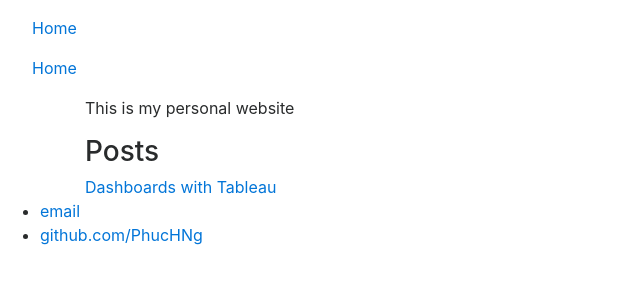
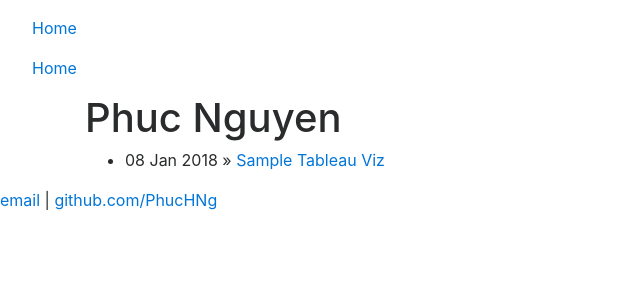
Before and after one commit to phuchonguyen/PhucHNg.github.io, a Jekyll site: the page built from index.html, in a window 1280 px wide. Shown: the top 300 px of the page, without its empty margins (0-640 px from the left). Built offline with Jekyll 4.4.1, drawn with Linux system fonts in a browser that asks for light colours; nearby versions of some CDN libraries.

Commit message:
set up posts

```diff
--- a/_layouts/default.html
+++ b/_layouts/default.html
@@ -18,10 +18,11 @@
 			</div><!-- /.container -->
 
 			<footer>
-	    		<ul>
-	        		<li><a href="mailto:pnguyen@macalester.edu">email</a></li>
-	        		<li><a href="https://github.com/PhucHNg">github.com/PhucHNg</a></li>
-				</ul>
+	    		<div>
+	    			<span><a href="mailto:pnguyen@macalester.edu">email</a></span>
+		    		|
+		    		<span><a href="https://github.com/PhucHNg">github.com/PhucHNg</a></span>
+	    		</div>
 			</footer>
 
       <script src="https://code.jquery.com/jquery-3.2.1.slim.min.js" integrity="sha384-KJ3o2DKtIkvYIK3UENzmM7KCkRr/rE9/Qpg6aAZGJwFDMVNA/GpGFF93hXpG5KkN" crossorigin="anonymous"></script>
--- a/index.html
+++ b/index.html
@@ -1,15 +1,13 @@
 ---
 layout: default
-title: Phuc Nguyen
+title: "Phuc Nguyen"
 ---
 
-<div>
-	<p>This is my personal website</p>
-</div>
+<h1>{{ page.title }}</h1>
 
-<div>
-	<h3>Posts</h3>
-</div>
-<div>
-	<a href="/sakila-viz.html">Dashboards with Tableau</a>
-</div>
+	<ul class="posts">
+
+	  {% for post in site.posts %}
+	    <li><span>{{ post.date | date_to_string }}</span> » <a href="{{ post.url }}" title="{{ post.title }}">{{ post.title }}</a></li>
+	  {% endfor %}
+	</ul>
```
Also changed, not shown: _layouts/post.html (added, +9 -0 lines), _posts/2018-01-08-sakila-tableau-viz.md (added, +7 -0 lines).
